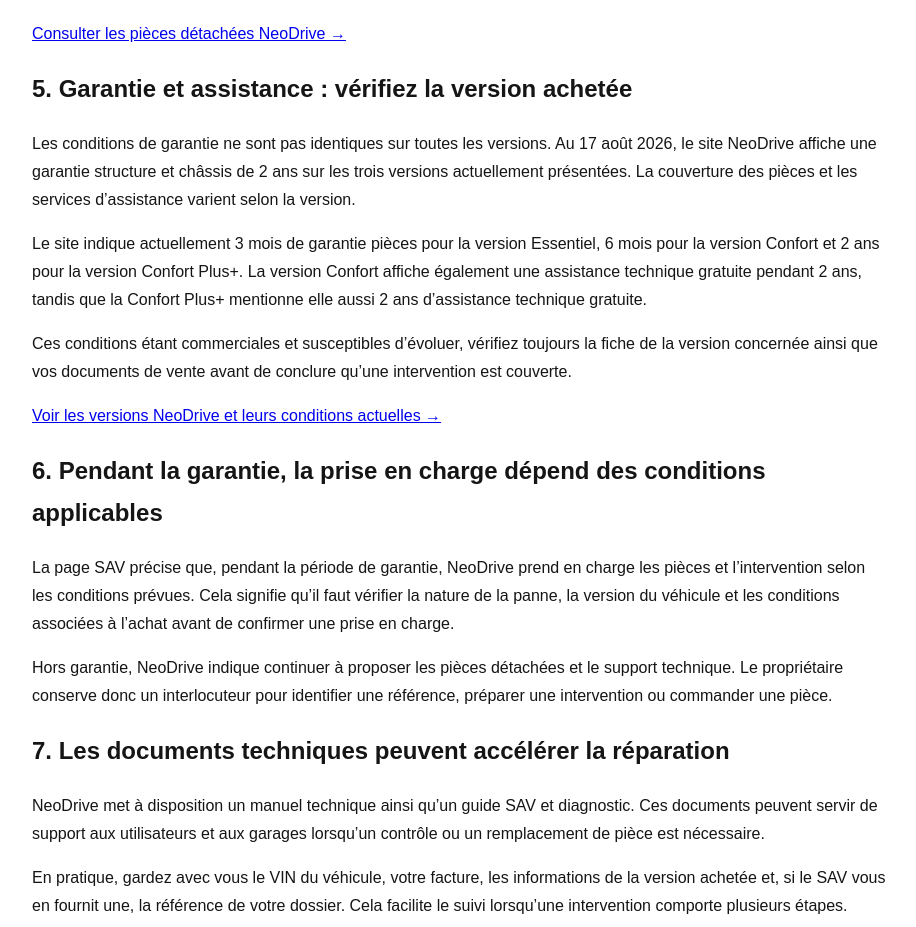
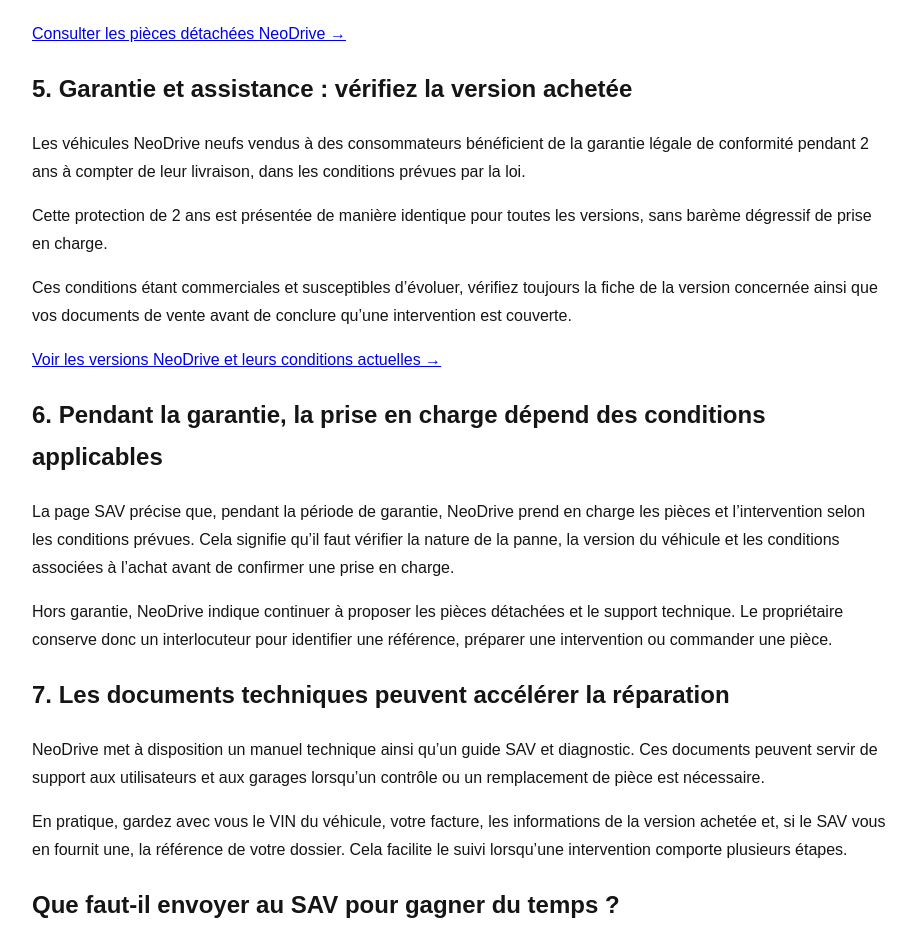
Before and after one commit to khelifamansour/neodrive-site, a Next.js app: page /blog/sav-voiture-sans-permis in a window 1280 px wide. Shown: the part 1740-2667 px from the top of the page, without its empty margins (180-1096 px from the left). Built offline with nearby package versions, Linux system fonts and the light colour scheme; no server answers.

Commit message:
Simplify NeoDrive warranty to two years

```diff
--- a/app/blog/sav-voiture-sans-permis/page.tsx
+++ b/app/blog/sav-voiture-sans-permis/page.tsx
@@ -111,10 +111,10 @@ export default function Page() {
 
         <h2>5. Garantie et assistance : vérifiez la version achetée</h2>
         <p>
-          Les conditions de garantie ne sont pas identiques sur toutes les versions. Au 17 août 2026, le site NeoDrive affiche une garantie structure et châssis de 2 ans sur les trois versions actuellement présentées. La couverture des pièces et les services d’assistance varient selon la version.
+          Les véhicules NeoDrive neufs vendus à des consommateurs bénéficient de la garantie légale de conformité pendant 2 ans à compter de leur livraison, dans les conditions prévues par la loi.
         </p>
         <p>
-          Le site indique actuellement 3 mois de garantie pièces pour la version Essentiel, 6 mois pour la version Confort et 2 ans pour la version Confort Plus+. La version Confort affiche également une assistance technique gratuite pendant 2 ans, tandis que la Confort Plus+ mentionne elle aussi 2 ans d’assistance technique gratuite.
+          Cette protection de 2 ans est présentée de manière identique pour toutes les versions, sans barème dégressif de prise en charge.
         </p>
         <p>
           Ces conditions étant commerciales et susceptibles d’évoluer, vérifiez toujours la fiche de la version concernée ainsi que vos documents de vente avant de conclure qu’une intervention est couverte.
```
